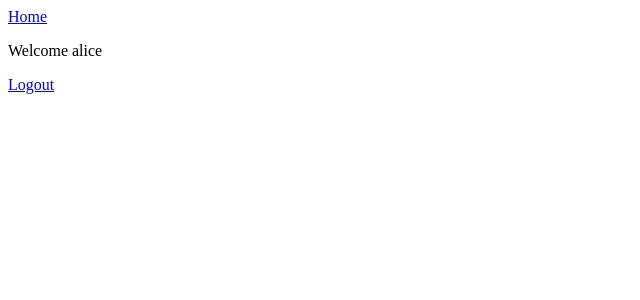
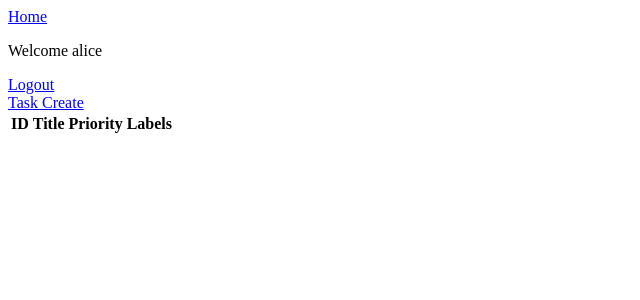
Before and after one commit to itfat/my_todo, a Flask app: page /home in a window 1280 px wide. Shown: the top 300 px of the page, without its empty margins (0-640 px from the left). Run offline with Flask 2, Linux system fonts and the light colour scheme; a user stored in the database is signed in; lists and menus that the app fills with data are empty.

Commit message:
Task form created

```diff
--- a/app.py
+++ b/app.py
@@ -1,14 +1,16 @@
+from asyncio import Task
+from cProfile import label
 from flask import Flask, url_for, render_template, redirect, flash, request
 from flask_sqlalchemy import SQLAlchemy
-from sqlalchemy import ForeignKey
+from sqlalchemy import ForeignKey, PickleType
 from flask_login import LoginManager, UserMixin, login_required, login_user, logout_user
 from werkzeug.security import generate_password_hash, check_password_hash
-from forms import LoginForm, RegistrationForm
+from forms import LoginForm, RegistrationForm, TaskForm
 import os
+from sqlalchemy.ext.mutable import MutableList
 
 
 app = Flask(__name__)
-app.secret_key = b'_5#y2L"F4Q8z\n\xec]/'
 
 app.config['SQLALCHEMY_TRACK_MODIFICATIONS'] = False
 app.config['SQLALCHEMY_DATABASE_URI'] = 'sqlite:///todo.sqlite3'
@@ -31,20 +33,25 @@ class Users(UserMixin, db.Model):
     def check_password(self,password):
       return check_password_hash(self.password_hash,password)
 
-# class Tasks(db.Model):
-#     id = id = db.Column('task_id', db.Integer, primary_key = True)
-#     title = db.Column(db.String(100), nullable=False)
-#     priority = db.Column(db.String(100), nullable=False)
-#     labels = db.Column(db.String(100), nullable=False)
-#     user_id = db.Column(db.Integer, db.ForeignKey('Users.id'), nullable=False)
+class Tasks(db.Model):
+    id = id = db.Column('task_id', db.Integer, primary_key = True)
+    title = db.Column(db.String(100), nullable=False)
+    priority = db.Column(db.String(100), nullable=False)
+    labels = db.Column(MutableList.as_mutable(PickleType),
+                                    default=[])
+    # user_id = db.Column(db.Integer, db.ForeignKey('Users.id'), nullable=False)
 
 
 @app.before_first_request
 def create_tables():
     db.create_all()
 
+@app.route('/')
+def index():
+    return render_template('index.html')
 @app.route('/home')
 def home():
+
     return render_template('home.html')
 
 
@@ -85,7 +92,19 @@ def protected():
 # @login_required
 def logout():
     logout_user()
-    return redirect(url_for('home'))
+    return redirect(url_for('index'))
+
+@app.route('/create', methods=['GET', 'POST'])
+def add_task():
+    form = TaskForm()
+    if form.validate_on_submit():
+        task = Tasks(title =form.title.data, priority = form.priority.data, labels = form.labels.data)
+        db.session.add(task)
+        db.session.commit()
+        print(db.session.task)
+        return redirect(url_for('home'))
+
+    return render_template('task.html', form=form)
 
 if __name__ == '__main__':
    app.run(debug = True)
--- a/templates/home.html
+++ b/templates/home.html
@@ -1,3 +1,4 @@
+  <body>
     <div>
 
         <a href="{{ url_for('home') }}">Home</a>
@@ -7,5 +8,32 @@
         <p>Welcome {{current_user.username}}</p>
         <a href="{{ url_for('logout') }}">Logout</a>
         {% endif %}
+      </div>
+      <a href="{{ url_for('add_task') }}">Task Create</a>
+      <div class="container">
+        <table class="table">
+          <thead>
+            <tr>
+              <th>ID</th>
+              <th>Title</th>
+              <th>Priority</th>
+              <th>Labels</th>
+            </tr>
+          </thead>
+          <tbody>
 
+            {% for row in task %}
+            <tr>
+              {% if row.id % 2 == 0 %}
+              <td>{{row.id}}</td>
+              <td>{{row.title}}</td>
+              <td>{{row.priority}}</td>
+              <td>{{row.labels}}</td>
+              {% endif %}
+            </tr>
+            {% endfor %}
+            <tr>
+          </tbody>
+        </table>
       </div>
+  </body>
```
Also changed, not shown: forms.py (+7 -1 lines), templates/index.html (added, +8 -0 lines), templates/task.html (added, +57 -0 lines), todo.sqlite3. Lines whose indentation alone changed are shown as unchanged.
